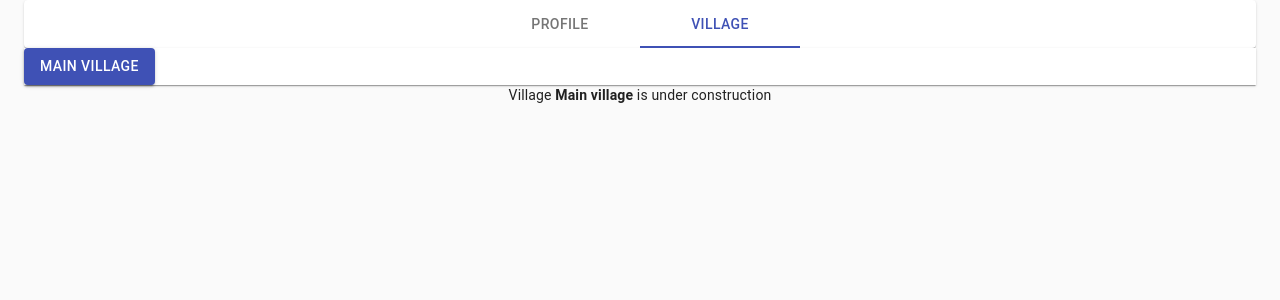
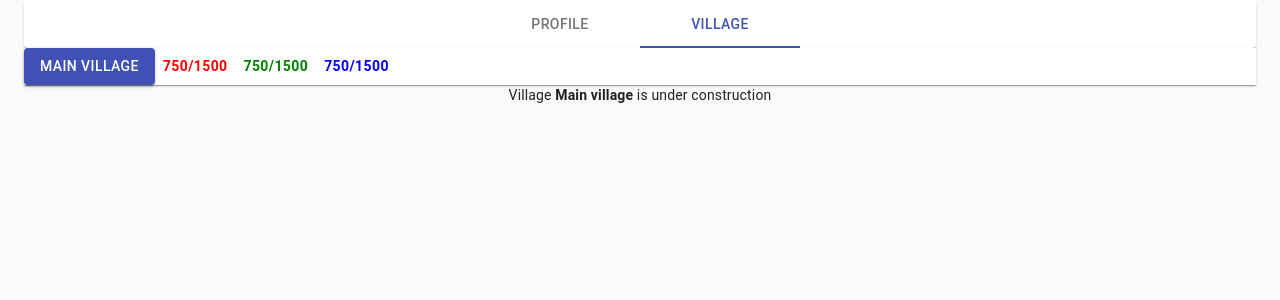
Before and after one commit to Markoxmas/Traviland, a React (Create React App) app: page / in a window 1280 px wide. Both pictures are taken after a click on the tab "VILLAGE". Shown: the top 300 px of the page. Built offline with nearby package versions, Linux system fonts and the light colour scheme.

Commit message:
Added resource info to the bar

```diff
--- /dev/null
+++ b/src/components/ResourceInfo.js
@@ -0,0 +1,18 @@
+import React from 'react'
+import Button from '@material-ui/core/Button'
+
+export default function ResourceInfo({ village }) {
+    return (
+        <div>
+            <Button style={{ color: 'red', fontWeight: 'bold' }}>
+                {village.resources.clay}/{village.maxResources.clay}
+            </Button>
+            <Button style={{ color: 'green', fontWeight: 'bold' }}>
+                {village.resources.wood}/{village.maxResources.wood}
+            </Button>
+            <Button style={{ color: 'blue', fontWeight: 'bold' }}>
+                {village.resources.iron}/{village.maxResources.iron}
+            </Button>
+        </div>
+    )
+}
--- a/src/components/Villages.js
+++ b/src/components/Villages.js
@@ -1,18 +1,27 @@
 import React from 'react'
+import { makeStyles } from '@material-ui/core/styles'
 import { useSelector } from 'react-redux'
 import Paper from '@material-ui/core/Paper'
 import VillagesList from './VillagesList'
 import Village from './Village'
+import ResourceInfo from './ResourceInfo'
+
+const useStyles = makeStyles({
+    root: {
+        display: 'flex',
+    },
+})
 
 export default function Villages() {
+    const classes = useStyles()
     const { villageId } = useSelector((state) => state.villageMenu)
-    const village = useSelector((state) => state.villagesReducer).filter(
-        (village) => village.id === villageId
-    )[0]
+    const villages = useSelector((state) => state.villagesReducer)
+    const village = villages.filter((village) => village.id === villageId)[0]
     return (
         <>
-            <Paper square>
-                <VillagesList />
+            <Paper square className={classes.root}>
+                <VillagesList villages={villages} chosenVillage={village} />
+                <ResourceInfo village={village} />
             </Paper>
             <Village village={village} />
         </>
--- a/src/components/VillagesList.js
+++ b/src/components/VillagesList.js
@@ -1,5 +1,5 @@
 import React from 'react'
-import { useSelector, useDispatch } from 'react-redux'
+import { useDispatch } from 'react-redux'
 import { withStyles } from '@material-ui/core/styles'
 import Button from '@material-ui/core/Button'
 import Menu from '@material-ui/core/Menu'
@@ -38,21 +38,18 @@ const StyledMenuItem = withStyles((theme) => ({
     },
 }))(MenuItem)
 
-export default function VillagesList() {
+export default function VillagesList({ villages, chosenVillage }) {
     const dispatch = useDispatch()
     const [anchorEl, setAnchorEl] = React.useState(null)
-    const { villageId } = useSelector((state) => state.villageMenu)
-    const villages = useSelector((state) => state.villagesReducer)
-    const chosenVillage = villages.filter(
-        (village) => village.id === villageId
-    )[0]
 
     const handleClick = (event) => {
         setAnchorEl(event.currentTarget)
     }
 
     const handleClose = (newId) => {
-        dispatch(onSetVillage(newId))
+        if (typeof newId === 'number') {
+            dispatch(onSetVillage(newId))
+        }
         setAnchorEl(null)
     }
 
```
